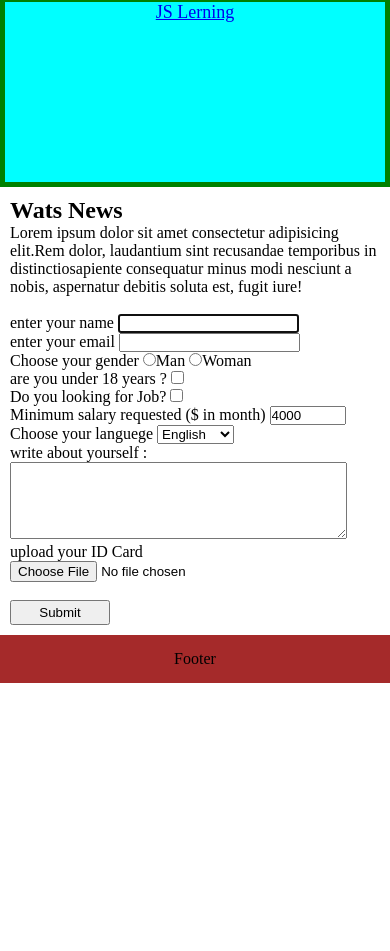
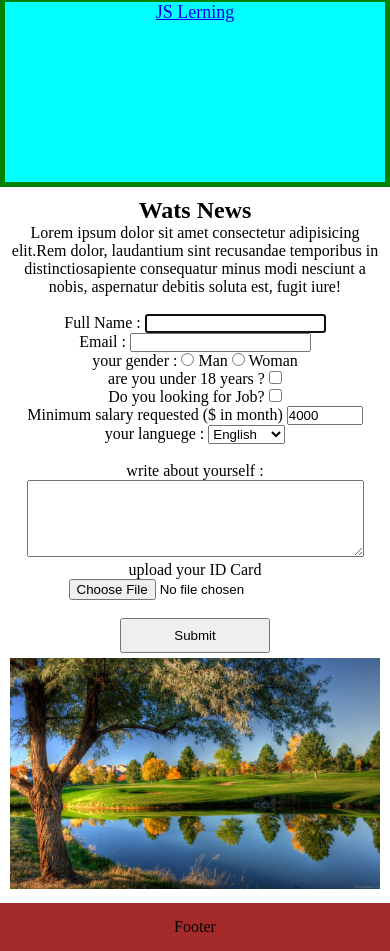
Before and after one commit to majidrezaeii/Standaerd-Responsive, a plain HTML site: page Index.html in a window 390 px wide. Shown: the part 468-1419 px from the top of the page. Before the commit the page ends 1151 px from the top, so only its background shows below. Drawn offline with Linux system fonts and the light colour scheme.

Commit message:
update img

```diff
--- a/page-sr.html
+++ b/Index.html
@@ -30,27 +30,27 @@
     </p>
     <br>
     <form>
-      <label for="name">enter your name</label>
+      <label for="name">Full Name : </label>
       <input type="text" name="name" required autofocus ><br>
-      <label for="email">enter your email</label>
+      <label for="email">Email : </label>
       <input type="email" name="email" required><br>
-      <label for="gender">Choose your gender</label>
-      <input type="radio" name="gender" required>Man
-      <input type="radio" name="gender" required>Woman <br>
+      <label for="gender">your gender : </label>
+      <input type="radio" name="gender" required> Man
+      <input type="radio" name="gender" required> Woman <br>
       <label for="age">are you under 18 years ? </label>
       <input type="checkbox" name="age"><br>
       <label for="job"> Do you looking for Job?</label>
       <input type="checkbox" name="job"><br>
       <label for="salary">Minimum salary requested ($ in month)</label>
       <input type="number" min="1000" max="10000" step="1000" value="4000" required><br>
-      <label for="languege">Choose your languege</label>
+      <label for="languege">your languege : </label>
       <select name="lang" id="">
       <option selected>English</option>
       <option>Persian</option>
       <option>English</option>
       <option>chinese</option>
       <option>french</option>
-      <option>japanese</option></select><br>
+      <option>japanese</option></select><br><br>
       <label class="about" for="about">write about yourself : </label><br>
       <textarea name="about" id="" cols="40" rows="5"></textarea><br>
 
@@ -58,9 +58,9 @@
       <input type="file" name="idcard" id="">
       <br><br>
       <input class="sub" type="submit" name="submit">
+    </form>
+<img src="./img/537074.jpg" alt="nature" width="50%">
 
-
-    </form>
     </main>
     <!-- main -->
     <!-- footer -->
--- a/style.css
+++ b/style.css
@@ -35,7 +35,12 @@ main {
 
 
 }
-
+img{
+    display: inline-block;
+}
+form{
+    display:inline-block
+}
 main h2,
 p {
     text-align: unset
@@ -64,17 +69,30 @@ aside ul li {
 aside ul li {
     height: 190px;
 }
-
-@media (max-width:700px) {
-aside , main{
+.sub{
+    width: 100px;
+    text-align: center;
+    height: 25px;
+    }
+@media (max-width:600px) {
+aside , main , img , form{
     width: 100%;
+    text-align: center;
+}
+@media (max-width:600px){
+    .sub{
+        width: 150px;
+        height: 35px;
+        text-align: center;
 }
 }
-.sub{
-width: 100px;
-text-align: center;
-height: 25px;
+@media (max-width:600px){
+    img{
+        margin-top: 5px;
+    }
 }
+}
+
 .about{
     text-align: center;
 }
```
Also changed, not shown: img/537074.jpg (added).
